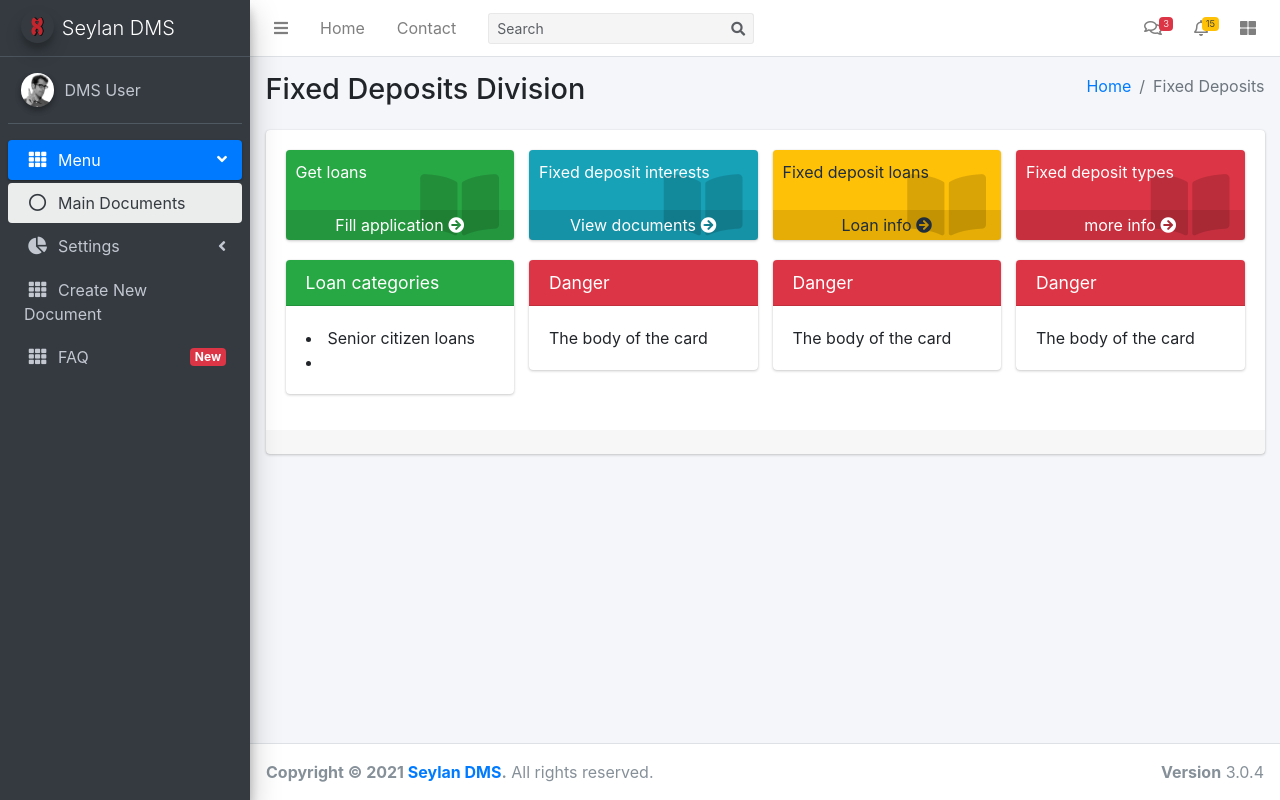
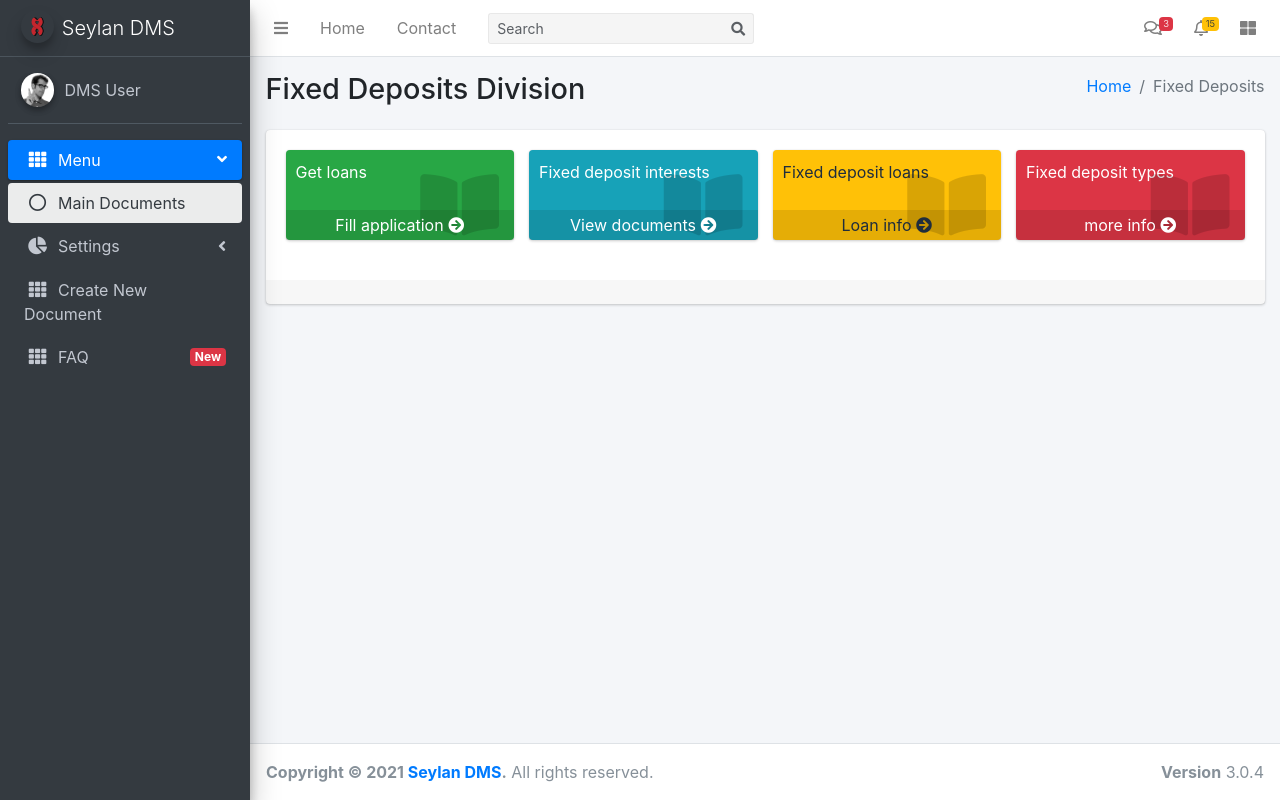
Before and after one commit to cheythi/dms, a CodeIgniter app: page /dms/MainController/fixed in a window 1280 px wide. Run offline with CodeIgniter, Linux system fonts and the light colour scheme; some libraries are stand-ins or nearby versions.

Commit message:
initial change

```diff
--- a/application/views/fixed_deposit/main.php
+++ b/application/views/fixed_deposit/main.php
@@ -91,58 +91,7 @@
 
             <div class="row">
 
-              <div class="col-md-3">
-                <div class="card card-success">
-                  <div class="card-header">
-                    <h3 class="card-title">Loan categories</h3>
-                  </div>
-                  <div class="card-body">
-                    <li>Senior citizen loans</li>
-                    <li></li>
-                  </div>
-                  <!-- /.card-body -->
-                </div>
-                <!-- /.card -->
-              </div>
 
-              <div class="col-md-3">
-                <div class="card card-danger">
-                  <div class="card-header">
-                    <h3 class="card-title">Danger</h3>
-                  </div>
-                  <div class="card-body">
-                    The body of the card
-                  </div>
-                  <!-- /.card-body -->
-                </div>
-                <!-- /.card -->
-              </div>
-
-              <div class="col-md-3">
-                <div class="card card-danger">
-                  <div class="card-header">
-                    <h3 class="card-title">Danger</h3>
-                  </div>
-                  <div class="card-body">
-                    The body of the card
-                  </div>
-                  <!-- /.card-body -->
-                </div>
-                <!-- /.card -->
-              </div>
-
-              <div class="col-md-3">
-                <div class="card card-danger">
-                  <div class="card-header">
-                    <h3 class="card-title">Danger</h3>
-                  </div>
-                  <div class="card-body">
-                    The body of the card
-                  </div>
-                  <!-- /.card-body -->
-                </div>
-                <!-- /.card -->
-              </div>
 
             </div>
 
```
